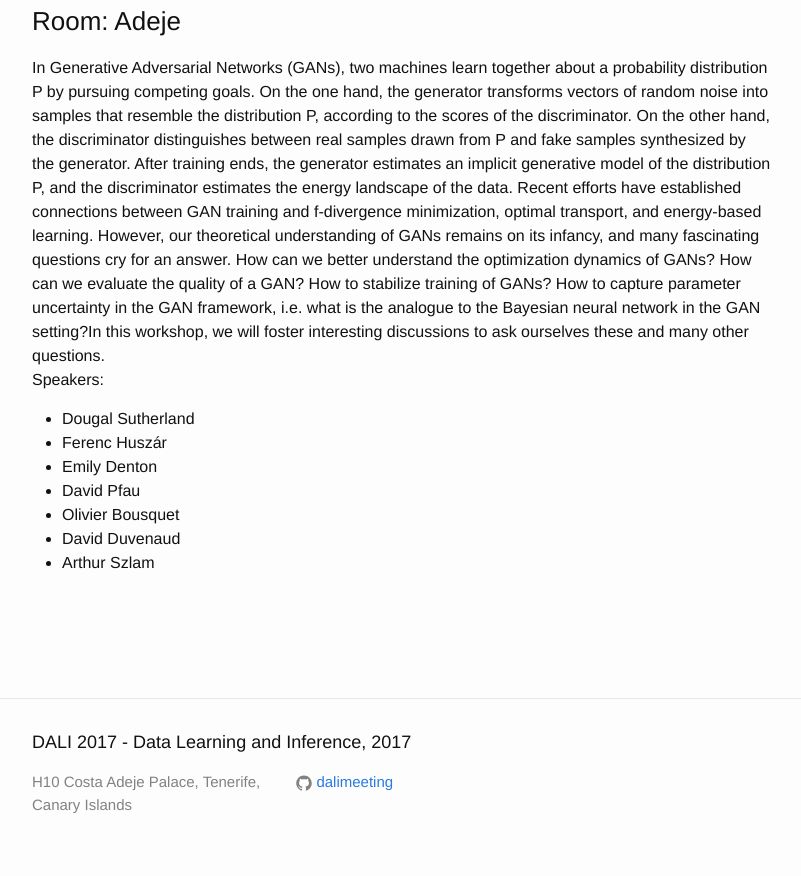
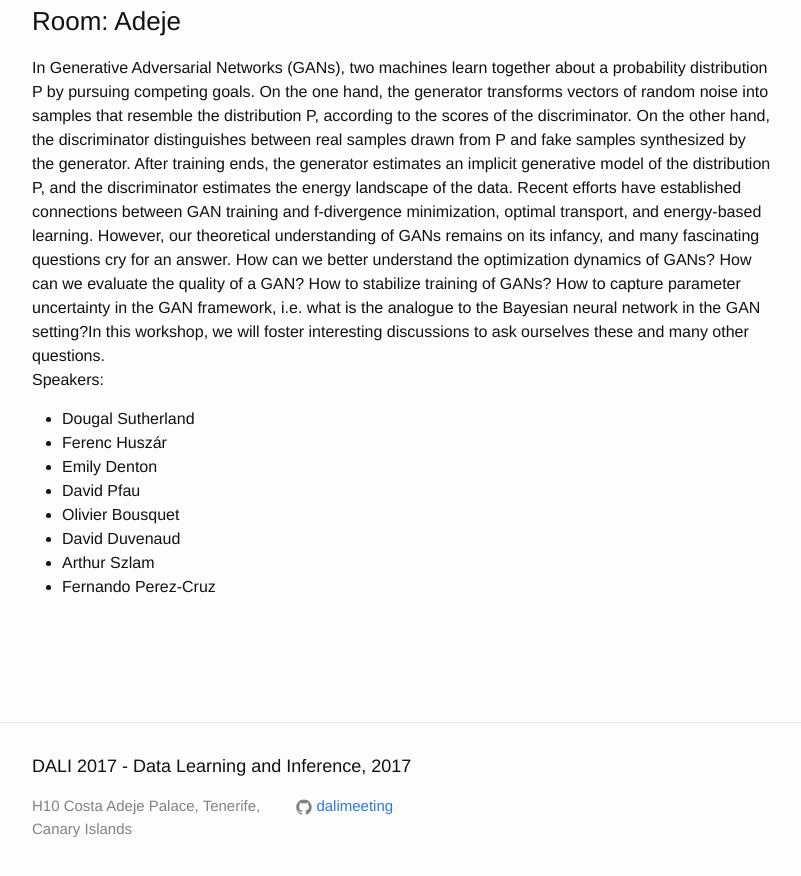
Before and after one commit to dalimeeting/dalimeeting.github.io, a Jekyll site: the page built from _posts/2017-04-18-generative-adversarial-networks.md, in a window 1280 px wide and 900 px high, scrolled down 625 px. Shown: the top 876 px of the window, without its empty margins (238-1039 px from the left). Built offline with Jekyll 4.4.1, drawn with Linux system fonts in a browser that asks for light colours.

Commit message:
Update 2017-04-18-generative-adversarial-networks.md

```diff
--- a/_posts/2017-04-18-generative-adversarial-networks.md
+++ b/_posts/2017-04-18-generative-adversarial-networks.md
@@ -33,4 +33,5 @@
 - Olivier Bousquet
 - David Duvenaud
 - Arthur Szlam
+- Fernando Perez-Cruz
 ---
```
